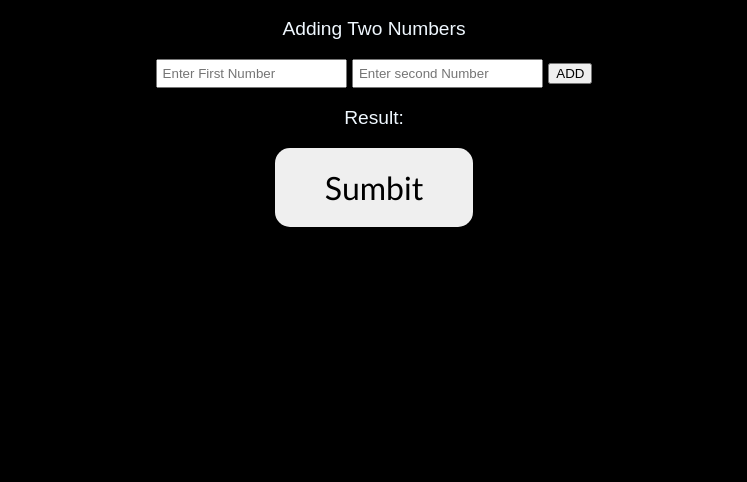
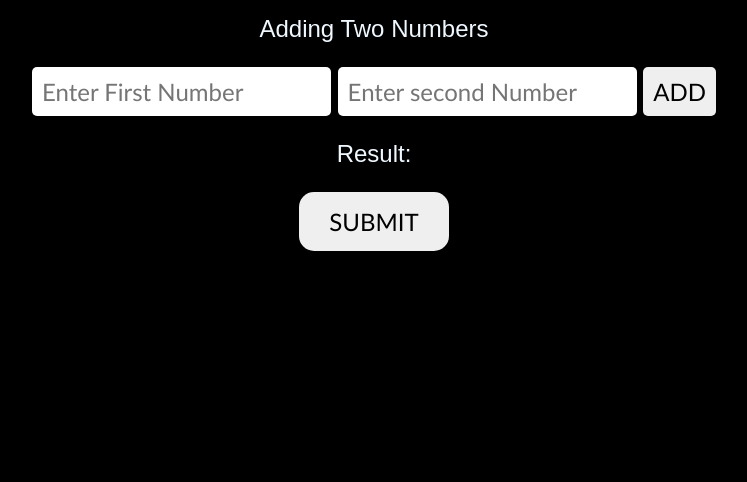
Before and after one commit to yegapriya/button-alert, a plain HTML site: page index.html in a window 1280 px wide. Shown: the part 318-800 px from the top of the page, without its empty margins (266-1013 px from the left). Drawn offline with Linux system fonts and the light colour scheme.

Commit message:
change cl

```diff
--- a/index.html
+++ b/index.html
@@ -1,62 +1,62 @@
 <!DOCTYPE html>
 <html lang="en">
+
 <head>
   <meta charset="UTF-8">
   <meta name="viewport" content="width=device-width, initial-scale=1.0">
   <title>Color changing buttons with alerts</title>
   <link rel="stylesheet" href="./style.css">
 </head>
+
 <body>
 
   <div class="body">
 
-    <div >
+    <div>
       <h2>WELCOME</h2>
       <p>Adding Two Numbers</p>
       <input type="number" placeholder="Enter First Number" id="num1">
       <input type="number" placeholder="Enter second Number" id="num2">
-    <button onclick="addNumbers()">ADD</button>
-    <p>Result: <span id ="result"></span></p>
+      <button onclick="addNumbers()" class="add">ADD</button>
+      <p>Result: <span id="result"></span></p>
     </div>
     <div>
-    <Button class="but" id="button" onclick="changeColor()" type="submit">Sumbit</Button>
+      <Button class="but" id="button" onclick="changeColor()" type="submit">SUBMIT</Button>
     </div>
   </div>
   <script>
-      function addNumbers(){
-        let num1 =parseFloat(document.getElementById("num1").value);
-        let num2 =parseFloat(document.getElementById("num2").value);
-        let Sum = num1 +num2;
-         document.getElementById("result").innerText=Sum;
+    function addNumbers() {
+      let num1 = parseFloat(document.getElementById("num1").value);
+      let num2 = parseFloat(document.getElementById("num2").value);
+      let Sum = num1 + num2;
+      document.getElementById("result").innerText = Sum;
 
     }
-      function changeColor(){
+    function changeColor() {
       let body = document.querySelector("body");
       let button = document.getElementById("button");
-        let colors=["lawngreen","purple","blue"," #0a9ae3","grey"];
-        let randomcolor = colors[Math.floor(Math.random()*colors.length)];
+      let colors = ["lawngreen", "purple", "blue", " #0a9ae3", "grey"];
+      let randomcolor = colors[Math.floor(Math.random() * colors.length)];
       body.style.backgroundColor = randomcolor;
     }
-      function showGreetings(){
+    function showGreetings() {
       let currentHours = new Date().getHours();
       let greetings;
-        if (greetings<12)
-      {
-        greetings ="Good Morning 🌅🌟 "
+      if (greetings < 12) {
+        greetings = "Good Morning 🌅🌟 "
       }
-      else if (greetings > 18)
-      {
-        greetings ="Good Afternoon 🌄🌕"
+      else if (greetings > 18) {
+        greetings = "Good Afternoon 🌄🌕"
       }
-      else
-      {
-        greetings="Good Evening🌆🌙🕯️ "
+      else {
+        greetings = "Good Evening🌆🌙🕯️ "
       }
-      alert (greetings);
+      alert(greetings);
 
 
     }
     showGreetings();
   </script>
 </body>
+
 </html>
--- a/style.css
+++ b/style.css
@@ -4,7 +4,7 @@ body{
     color: aliceblue;
     text-align: center;
   font-family: Arial, Helvetica, sans-serif;
-  font-size: larger;
+  font-size: x-large;
 }
 
 .body{
@@ -15,14 +15,23 @@ body{
    height: 100vh;
 
 }
-input{
-    padding: 5px ;
+input,.add{
+    padding: 10px ;
+    border-radius: 5px;
+    border: none;
+    font-family:'Gill Sans', 'Gill Sans MT', Calibri, 'Trebuchet MS', sans-serif;
+    font-size: x-large;
+
+
 }
+/* .add{
+    padding: 10px;
+} */
 .but{
-    padding: 20px 50px;
+    padding: 15px 30px;
     border: none;
     border-radius: 15px;
     font-family:'Gill Sans', 'Gill Sans MT', Calibri, 'Trebuchet MS', sans-serif;
-    font-size: xx-large;
+    font-size: x-large;
 
 }
```
Lines whose indentation alone changed are shown as unchanged.
